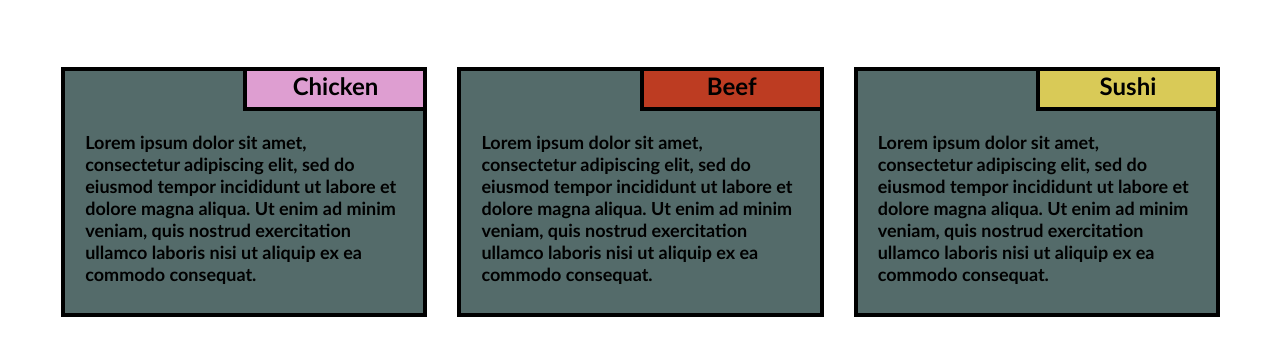
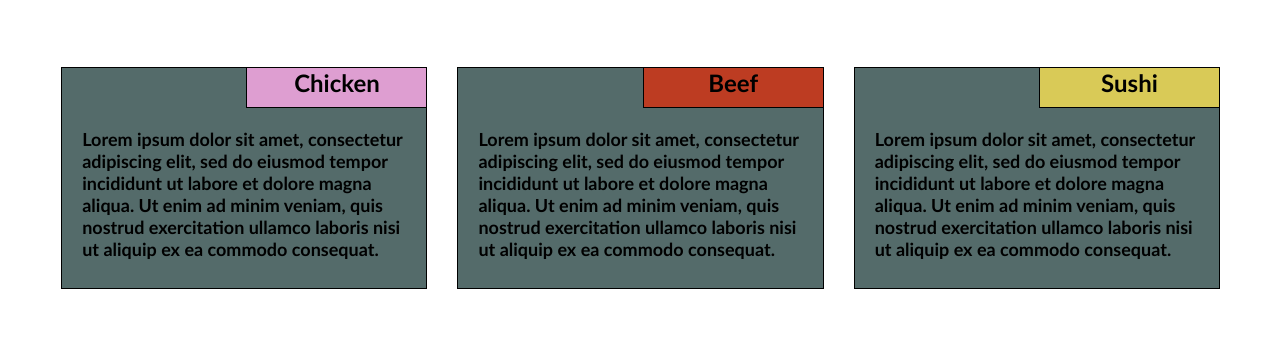
Before and after one commit to tonyjude2000/module2-solution, a plain HTML site: page index.html in a window 1280 px wide. Shown: the part 63-418 px from the top of the page. Drawn offline with Linux system fonts and the light colour scheme.

Commit message:
Update styling.css

```diff
--- a/css/styling.css
+++ b/css/styling.css
@@ -31,8 +31,8 @@ h2{
   top:-20px;
   right:0px;
   text-align:center;
-  border-left:4px solid black;
-  border-bottom:4px solid black;
+  border-left:1px solid black;
+  border-bottom:1px solid black;
 }
 #chick{
   background-color:#de9ed1;
@@ -54,7 +54,7 @@ h2{
 }
 section{
   position:relative;
-  border:4px solid black;
+  border:1px solid black;
   background-color:#546b6a;
   margin-left:30px;
   padding-bottom:10px;
```
